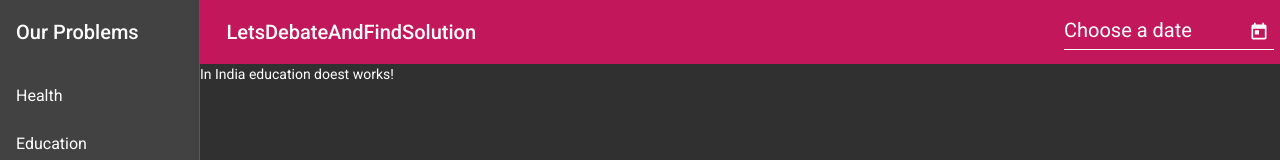
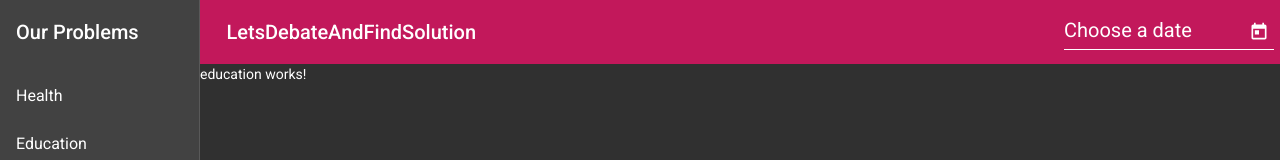
Before and after one commit to VishalCodingNinja/DebateLeadToSolution.UI, an Angular app: page / in a window 1280 px wide. Shown: the top 160 px of the page. Built offline with nearby package versions, Linux system fonts and the light colour scheme.

Commit message:
updated index.html

```diff
--- a/src/app/navigation-component-for-material/education/education.component.html
+++ b/src/app/navigation-component-for-material/education/education.component.html
@@ -1 +1 @@
-<p>In India education doest works!</p>
+<p>education works!</p>
--- a/src/index.html
+++ b/src/index.html
@@ -2,7 +2,7 @@
 <html lang="en">
 <head>
   <meta charset="utf-8">
-  <title>/myLazyApp</title>
+  <title>DebateLeadToSolution</title>
   <base href="/">
   <meta name="viewport" content="width=device-width, initial-scale=1">
   <link rel="icon" type="image/x-icon" href="favicon.ico">
```
